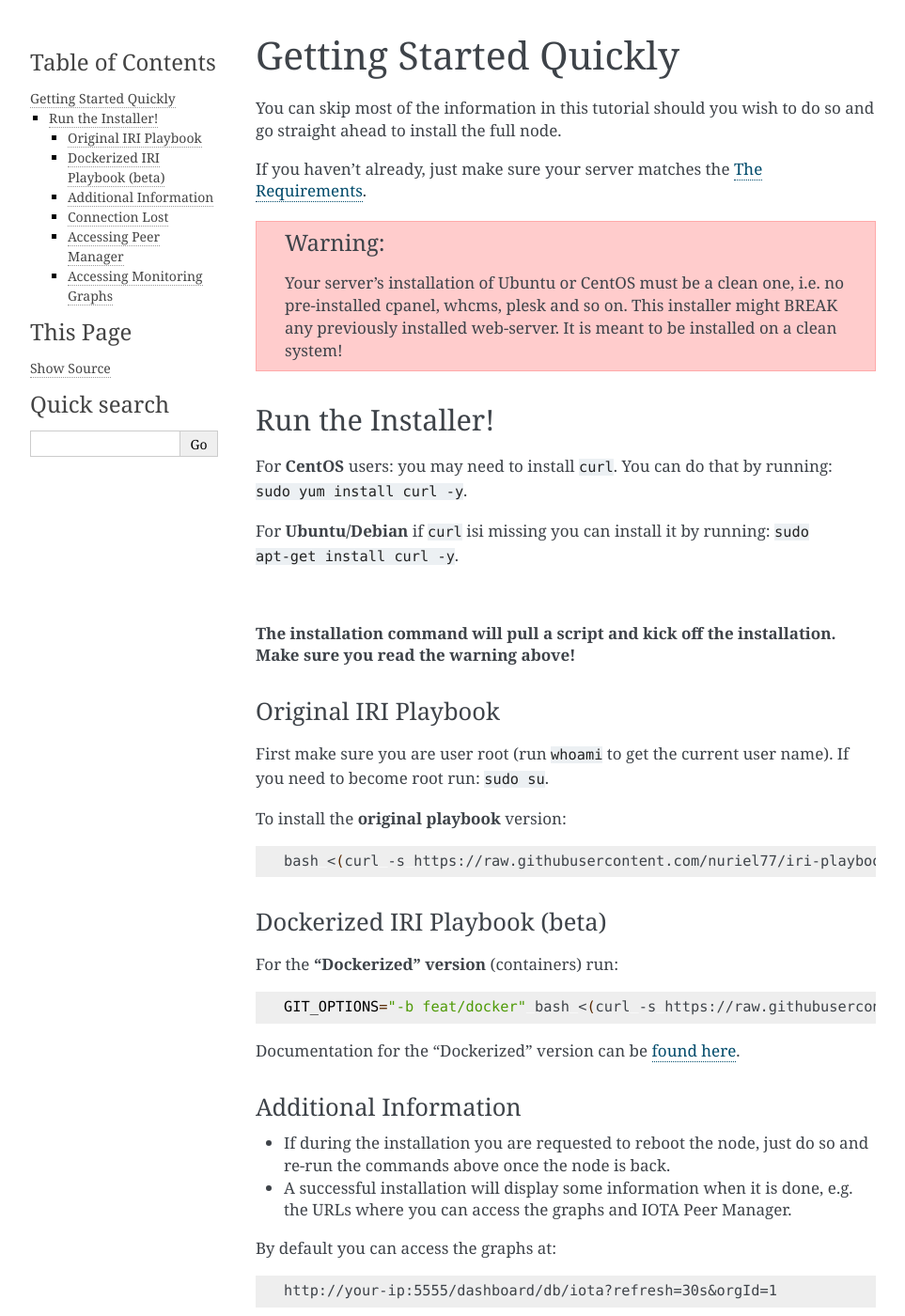
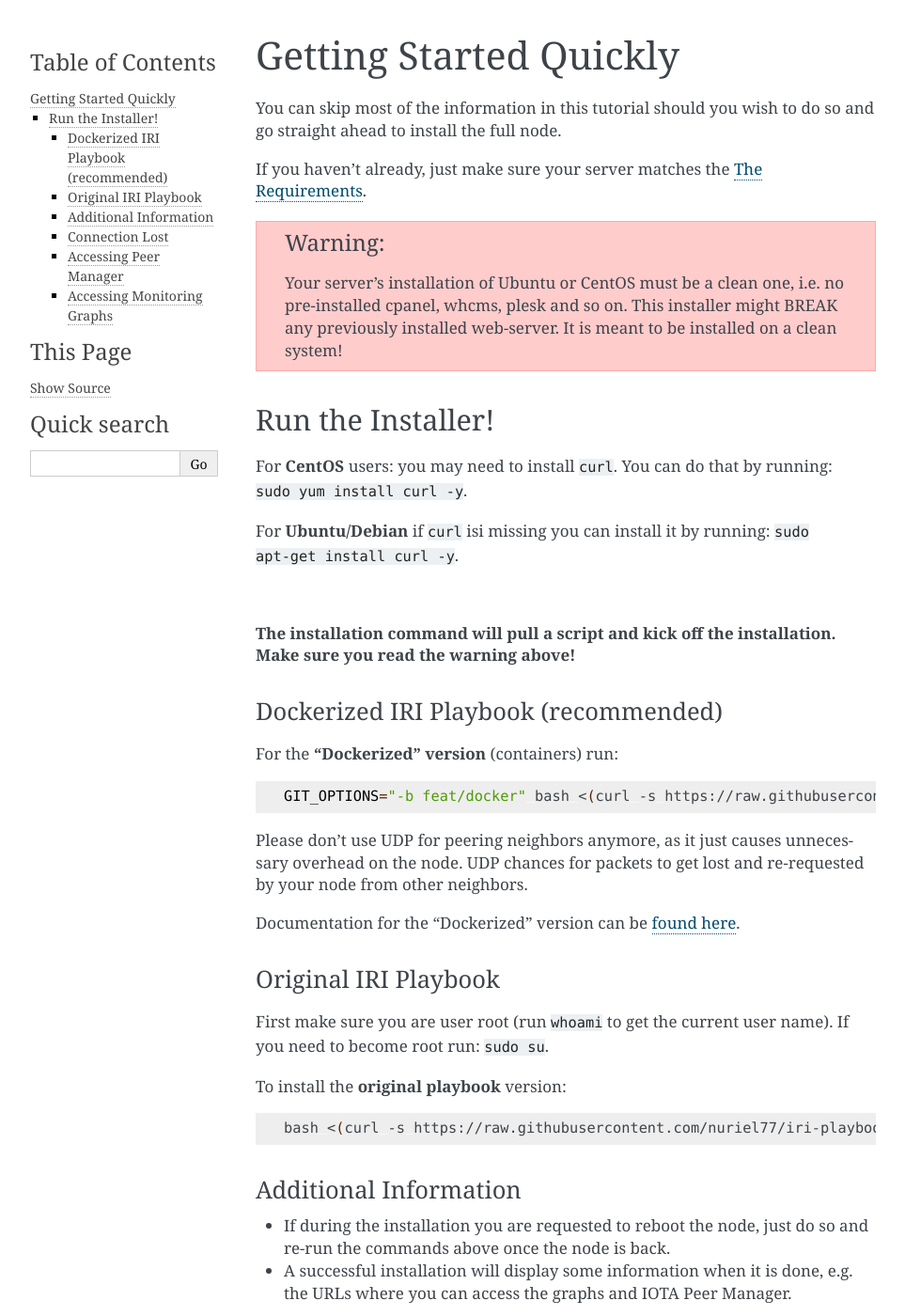
Before and after one commit to nuriel77/iri-playbook, a Sphinx documentation site: the page built from docs/getting-started-quickly.rst, in a window 1280 px wide and 1400 px high. Shown: the whole window at 94% size, without its empty margins (148-1111 px from the left). Built offline with Sphinx 7.4.7, drawn with Linux system fonts in a browser that asks for light colours.

Commit message:
Make dockerized recommended in docs

```diff
--- a/docs/getting-started-quickly.rst
+++ b/docs/getting-started-quickly.rst
@@ -26,6 +26,19 @@
 
 **The installation command will pull a script and kick off the installation. Make sure you read the warning above!**
 
+Dockerized IRI Playbook (recommended)
+-------------------------------------
+
+For the **"Dockerized" version** (containers) run:
+
+.. code:: bash
+
+  GIT_OPTIONS="-b feat/docker" bash <(curl -s https://raw.githubusercontent.com/nuriel77/iri-playbook/feat/docker/fullnode_install.sh)
+
+Please don't use UDP for peering neighbors anymore, as it just causes unnecessary overhead on the node. UDP chances for packets to get lost and re-requested by your node from other neighbors.
+
+Documentation for the "Dockerized" version can be `found here <https://iri-playbook.readthedocs.io/en/feat-docker/>`_.
+
 Original IRI Playbook
 ---------------------
 
@@ -37,16 +50,6 @@
 
    bash <(curl -s https://raw.githubusercontent.com/nuriel77/iri-playbook/master/fullnode_install.sh)
 
-Dockerized IRI Playbook (beta)
-------------------------------
-
-For the **"Dockerized" version** (containers) run:
-
-.. code:: bash
-
-  GIT_OPTIONS="-b feat/docker" bash <(curl -s https://raw.githubusercontent.com/nuriel77/iri-playbook/feat/docker/fullnode_install.sh)
-
-Documentation for the "Dockerized" version can be `found here <https://iri-playbook.readthedocs.io/en/feat-docker/>`_.
 
 
 Additional Information
```
